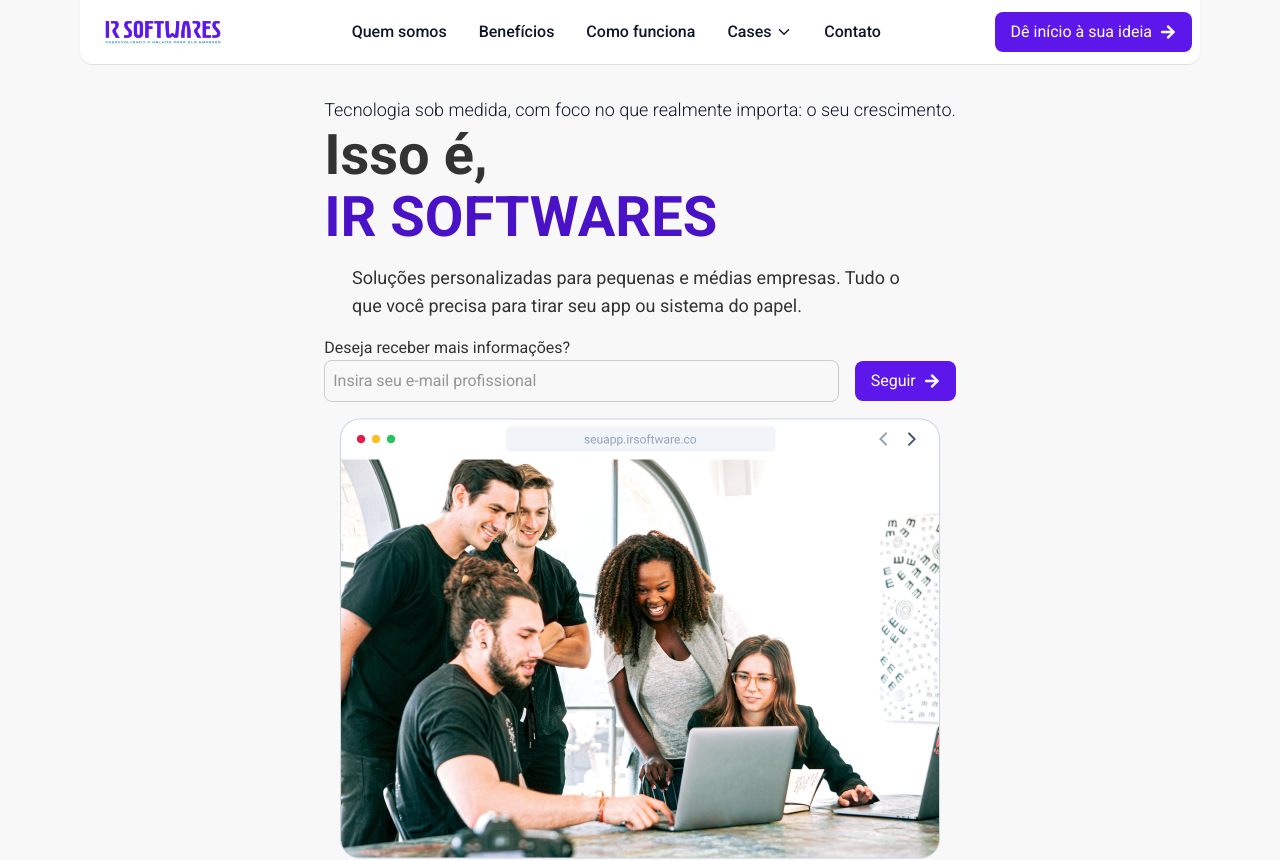
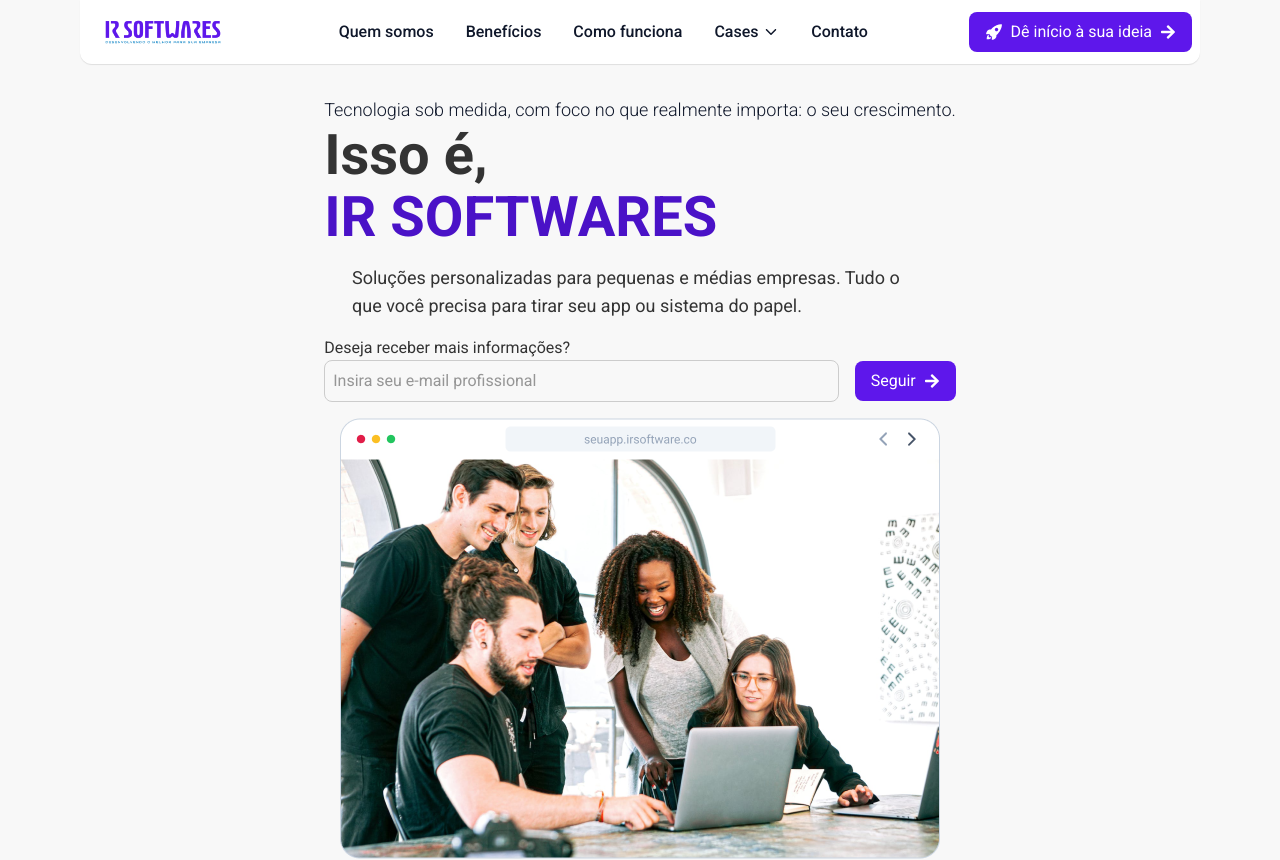
Before and after one commit to iagoluancj/ir-software, a Next.js app: page / in a window 1280 px wide. Shown: the top 860 px of the page. Built offline with nearby package versions, Linux system fonts and the light colour scheme.

Commit message:
Ajustes visual

```diff
--- a/src/app/page.tsx
+++ b/src/app/page.tsx
@@ -1,6 +1,6 @@
 "use client"
 
-import styled from "styled-components";
+import styled, { keyframes } from "styled-components";
 import logo from "../app/assets/irSoftwares.png"
 import desktop from "../app/assets/Desktop.png"
 import exempleCM from "../app/assets/cm.png"
@@ -13,6 +13,9 @@ import { IoIosArrowDown } from "react-icons/io";
 import { FaArrowRight } from "react-icons/fa";
 import { FaWhatsapp } from "react-icons/fa";
 import { MdOutlineEmail } from "react-icons/md";
+
+import { IoRocketSharp } from "react-icons/io5";
+
 
 
 import { useState } from "react";
@@ -58,6 +61,78 @@ const Nav = styled.nav`
   }
 `;
 
+const takeOff = keyframes`
+  0% {
+    transform: translate(0, 0) scale(1);
+    opacity: 1;
+  }
+  100% {
+    transform: translate(80px, -80px) scale(1.4) rotate(-10deg);
+    opacity: 0;
+  }
+`;
+
+
+const Rocket = styled.div`
+  display: flex;
+  align-items: center;
+  justify-content: center;
+  transition: all 0.3s ease;
+
+  a:hover & {
+    animation: ${takeOff} .7s forwards ease-in;
+    margin-left: -1.5rem;
+  }
+
+  svg {
+    transition: filter 0.3s ease;
+  }
+
+  a:hover & svg {
+    filter: drop-shadow(0 0 6px #ffc107);
+    color: #ffc107;
+  }
+`;
+
+const NavButton = styled.div`
+  a {
+    display: flex;
+    align-items: center;
+    justify-content: space-between;
+    gap: 0.5rem;
+    background-color: #5e17eb;
+    color: white;
+    border-radius: 0.5rem;
+    text-decoration: none;
+    padding: 0.5rem 1rem;
+    transition: background-color 0.3s ease;
+
+    span {
+      transition: padding-right 0.3s;
+    }
+
+    i {
+      transition: transform 0.3s;
+    }
+
+    &:hover {
+      background-color: #6b21ff;
+
+      span {
+        padding-right: 0.5rem;
+      }
+
+      i {
+        transform: translateX(0.5rem);
+      }
+    }
+  }
+
+  @media (max-width: 1106px) {
+    display: none;
+  }
+`;
+
 const NavItens = styled.div`
   display: flex;
   gap: 1rem;
@@ -94,43 +169,7 @@ const NavItens = styled.div`
   }
 `;
 
-const NavButton = styled.div`
 
-  a {
-    display: flex;
-    align-items: center;
-    justify-content: space-between;
-    gap: 0.5rem;
-    background-color: #5E17EB;
-    color: white;
-    border-radius: 0.5rem;
-    text-decoration: none;
-    padding: 0.5rem 1rem;
-
-    span {
-      transition: all .3s;
-    }
-
-    svg {
-      transition: all .3s;
-    }
-
-    &:hover {
-      background-color: #6b21ff;
-
-      span {
-        padding-right: .5rem;
-      }
-      svg {
-        transform: translateX(0.5rem);
-      }
-    }
-  }
-
-  @media (max-width: 1106px) {
-    display: none;
-  }
-`;
 
 const NavButtonMobile = styled(NavButton)`
   display: none;
@@ -294,6 +333,7 @@ const MoreInformation = styled.div`
       border-radius: 0.5rem;
       text-decoration: none;
       margin-top: 0rem;
+      cursor: pointer;
 
       span {
         transition: all .3s;
@@ -621,7 +661,8 @@ export default function Home() {
   return (
     <MainContainer>
       <Nav>
-        <img src={logo.src} alt="Logo Ir Softwares" />
+        <a href="#quem-somos"><img src={logo.src} alt="Logo Ir Softwares" /></a>
+
 
         <Hamburger $open={menuOpen} onClick={() => setMenuOpen(!menuOpen)}>
           <span />
@@ -658,8 +699,13 @@ export default function Home() {
               target="_blank"
               rel="noopener noreferrer"
             >
-              <span>Dê início à sua ideia</span>
-              <FaArrowRight />
+              <Rocket>
+                <IoRocketSharp size={18} />
+              </Rocket>
+
+              <span>
+                Dê início à sua ideia</span>
+              <i><FaArrowRight /></i>
             </a>
           </NavButtonMobile>
         </NavItens>
@@ -670,8 +716,12 @@ export default function Home() {
             target="_blank"
             rel="noopener noreferrer"
           >
+            <Rocket>
+              <IoRocketSharp size={18} />
+            </Rocket>
+
             <span>Dê início à sua ideia</span>
-            <FaArrowRight />
+            <i><FaArrowRight /></i>
           </a>
         </NavButton>
       </Nav>
@@ -860,7 +910,7 @@ export default function Home() {
           </ul>
         </div>
         <FooterImage>
-          <img src={logo.src} alt="" />
+          <a href="#quem-somos"><img src={logo.src} alt="Logo Ir Softwares" /></a>
         </FooterImage>
       </Footer>
     </MainContainer>
```
